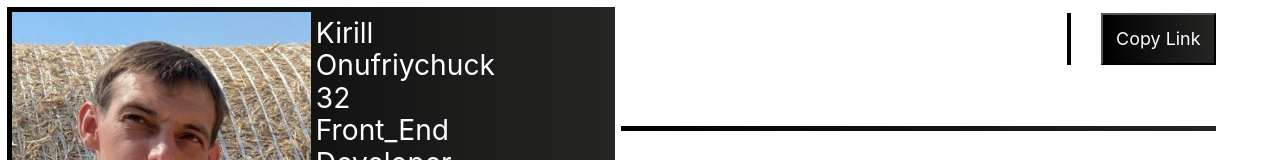
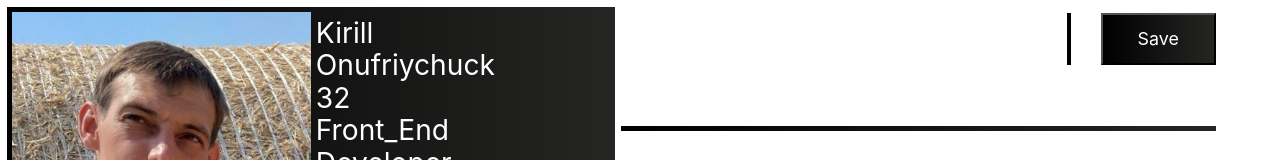
Before and after one commit to kirillonuf/cv_onufriychuk, a React (Create React App) app: page / in a window 1280 px wide. Shown: the top 160 px of the page. Built offline with nearby package versions, Linux system fonts and the light colour scheme.

Commit message:
rename button

```diff
--- a/src/components/LifePath.js
+++ b/src/components/LifePath.js
@@ -15,15 +15,19 @@ const copy = () => {
 
             orientation: screenWidth > screenHeight ? "l" : "p",
 
-            unit: "px",
+            unit:"px",
 
-            format: [screenWidth, screenHeight]
+            format: [screenWidth, screenHeight],
+
+            hotfixes:"px_scaling",
+
+            precision:16
 
         });
 
         docPDF.addImage(canvas, 'JPEG', 0, 0, screenWidth, screenHeight);
 
-        docPDF.output('save', 'cv-onufriychuk.pdf');
+        docPDF.save('cv-onufriychuk.pdf');
 
     });
 
@@ -41,7 +45,7 @@ const LifePath = (props) => {
 
                 <div className="vertSeparator"></div>
 
-                <input className="btn" onClick={copy} translate="no" value="Copy Link" type="button"></input>
+                <input className="btn" onClick={copy} translate="no" value="Save" type="button"></input>
 
             </div>
 
```
